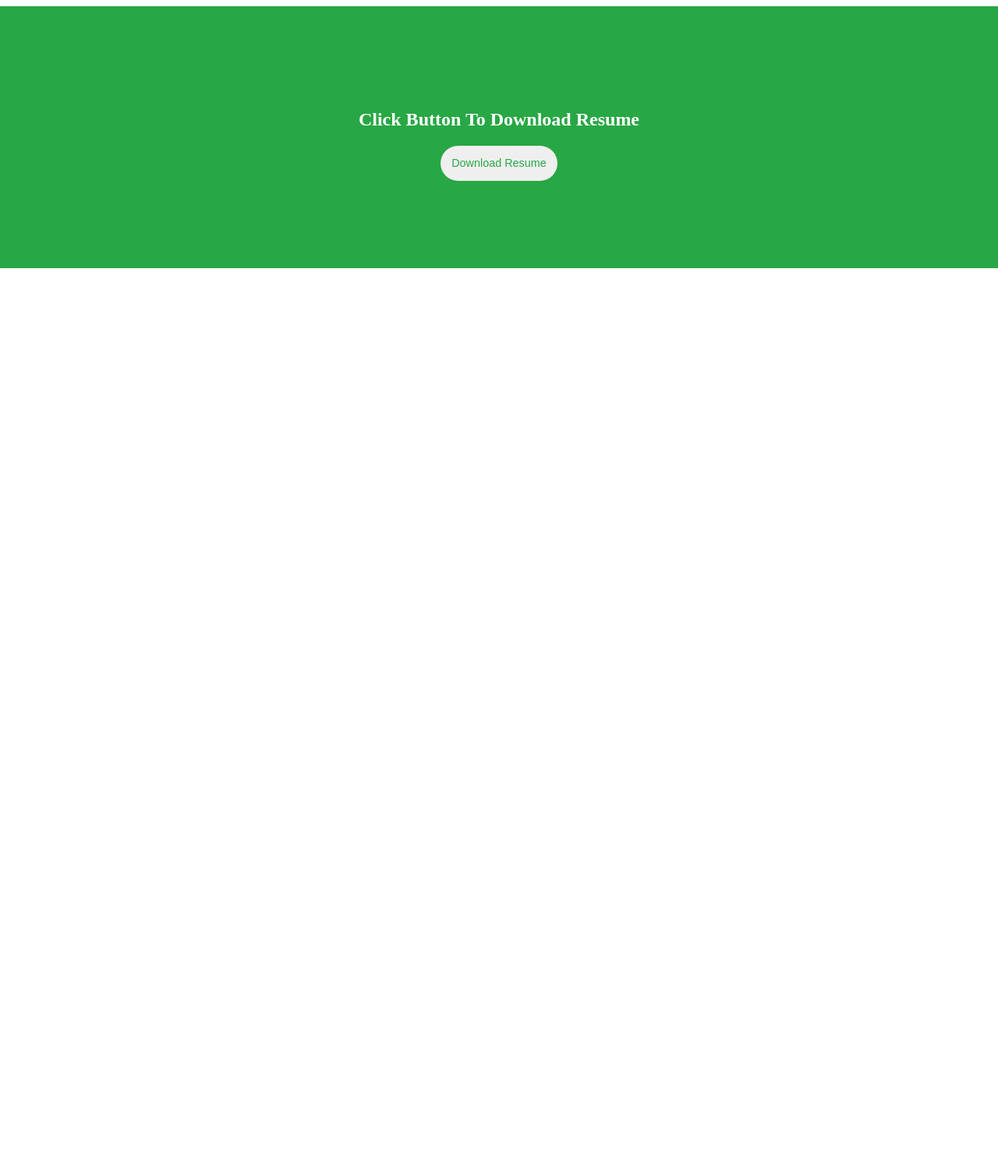
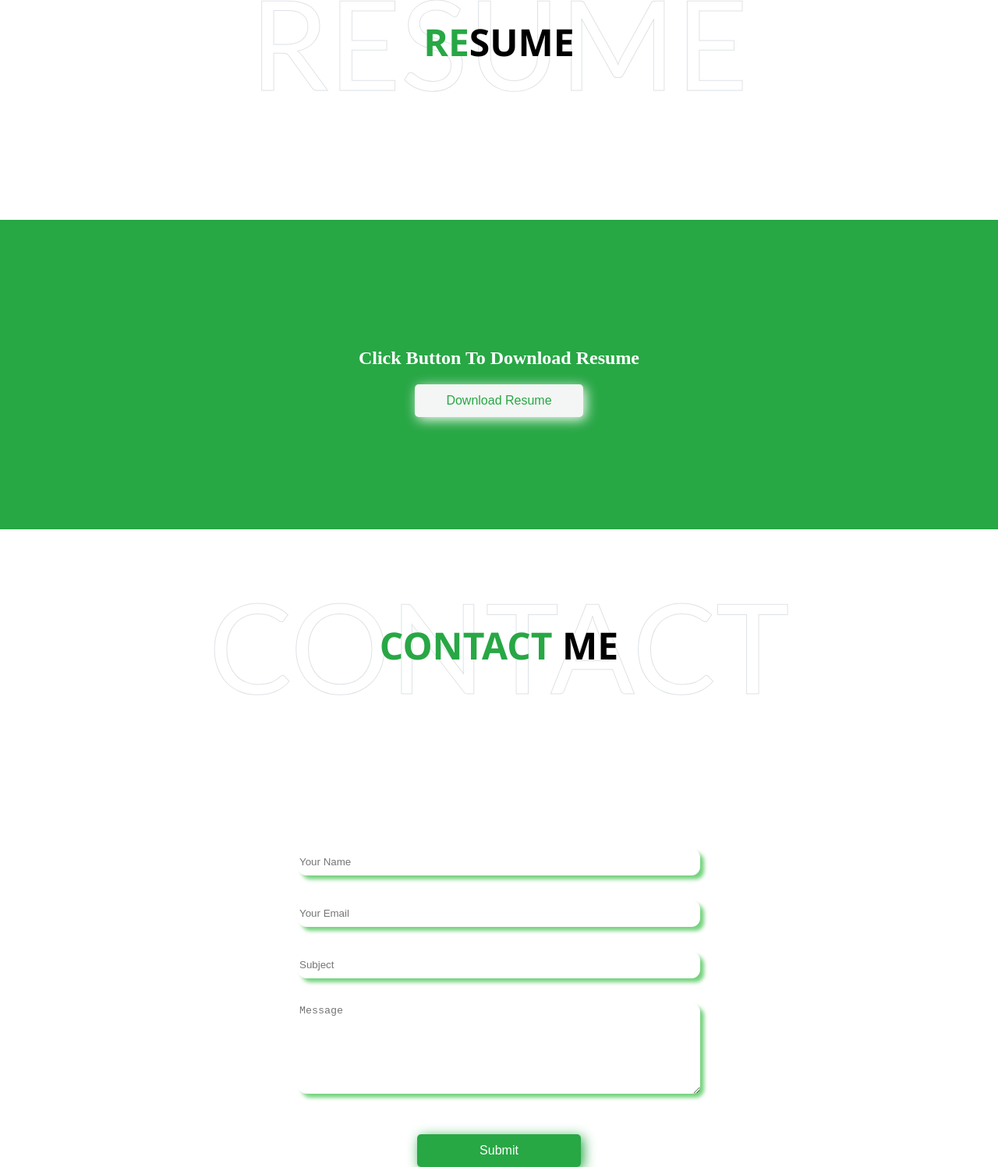
Before and after one commit to thezeeshanhassan/codSoft, a plain HTML site: page portfolio/index.html in a window 1280 px wide. Shown: the part 2656-4153 px from the top of the page at 78% size. Before the commit the page ends 3000 px from the top, so only its background shows below. Drawn offline with Linux system fonts and the light colour scheme.

Commit message:
Contact Section Added

```diff
--- a/portfolio/index.html
+++ b/portfolio/index.html
@@ -152,7 +152,7 @@
                     <p class="project-description"> I've created a Simon Says game – a classic memory and
                         pattern-recognition game. Players need to follow a sequence of colors and sounds, attempting to
                         match the ever-growing pattern as the game progresses more and more. </p>
-                    <button class="button">Explore More</button>
+                    <button class="btn">Explore More</button>
                 </div>
                 <div id="todo-online" class="project-box">
                     <img src="images/todo-image.png" alt="To Do Web App" id="todo-img" class="projects-imgs">
@@ -160,7 +160,7 @@
                     <p class="project-description"> I've developed an online ToDo web app that helps users efficiently
                         manage their tasks and stay organized. With user-friendly features for adding, editing, and
                         prioritizing tasks, it simplifies the task management process. </p>
-                    <button class="button">Explore More</button>
+                    <button class="btn">Explore More</button>
                 </div>
                 <div id="opensource-projects" class="project-box">
                     <img src="images/open-source-image.png" alt="Open Source" id="opensource-img" class="projects-imgs">
@@ -169,7 +169,7 @@
                         a
                         global community of developers to improve and enhance software that's freely available to the
                         public. This involvement showcases my commitment.</p>
-                    <a href="http://github/thezeeshanhassan"><button class="button">Explore More</button></a>
+                    <a href="http://github/thezeeshanhassan"><button class="btn">Explore More</button></a>
                 </div>
             </div>
         </div>
@@ -178,13 +178,49 @@
 
     <!-- Resume Start -->
     <section id="resume-section">
-        <h1><span class="allGreen">MY </span> RESUME </h1>
+        <div class="position-relative d-flex align-items-center justify-content-center heading-div">
+            <h1 class="display-1 text-uppercase text-white" style="-webkit-text-stroke: 1px #dee2e6;">RESUME</h1>
+            <h1 class="position-absolute text-uppercase text-primary"><span class="allGreen">RE</span>SUME</h1>
+        </div>
         <div id="resume-div">
             <h2>Click Button To Download Resume</h2>
             <button class="resume-button">Download Resume</button>
         </div>
     </section>
     <!-- Resume End -->
+
+    <!-- Contact ME Start-->
+    <section id="form-section">
+
+        <div class="position-relative d-flex align-items-center justify-content-center heading-div">
+            <h1 class="display-1 text-uppercase text-white" style="-webkit-text-stroke: 1px #dee2e6;">CONTACT</h1>
+            <h1 class="position-absolute text-uppercase text-primary"><span class="allGreen">CONTACT</span> ME</h1>
+        </div>
+        <div class="contact-div">
+
+            <form action="#" method="post">
+                <div class="form-group">
+                    <label for="name"></label>
+                    <input type="text" id="form-name" name="name" required placeholder="Your Name">
+                </div>
+                <div class="form-group">
+                    <label for="email"></label>
+                    <input type="email" id="email" name="email" required placeholder="Your Email">
+                </div>
+                <div class="form-group">
+                    <label for="subject"></label>
+                    <input type="text" id="subject" name="subject" required placeholder="Subject">
+                </div>
+                <div class="form-group">
+                    <label for="message"></label>
+                    <textarea id="message" name="message" required placeholder="Message"></textarea>
+                </div>
+                <button type="submit" class="btn" id="form-button">Submit</button>
+            </form>
+        </div>
+    </section>
+
+    <!-- Contact Me End -->
 </body>
 
 </html>
--- a/portfolio/style.css
+++ b/portfolio/style.css
@@ -84,16 +84,23 @@ p {
     font-family: 'Segoe UI', Tahoma, Geneva, Verdana, sans-serif;
 }
 
-#div-button {
-    padding-top: 1.5rem;
+.btn {
+    text-decoration: none;
+    border: none;
+    padding: 12px 40px;
+    font-size: 16px;
+    background-color: #28a745;
+    color: #fff;
+    border-radius: 5px;
+    box-shadow: 0.2rem 0.2rem 1rem #28a745;
+    cursor: pointer;
+    outline: none;
+    transition: 0.2s all;
 }
 
-.button {
-    padding: 0.8rem 1.5rem;
-    background-color: #28a745;
-    color: white;
-    border-radius: 10rem;
-    border: none;
+.btn:active {
+    transform: scale(0.90);
+    box-shadow: 0.2rem 0.2rem 1rem #28a745;
 }
 
 
@@ -409,7 +416,7 @@ img {
     align-items: center;
     flex-direction: column;
     padding-bottom: 2rem;
-    box-shadow: 0 5px 10px rgba(0, 0, 0, 0.2);
+    box-shadow: 0.2rem 0.2rem 1rem #28a745;
     margin-left: 1rem;
 }
 
@@ -419,10 +426,9 @@ img {
 }
 
 .project-box:hover {
-    background-color: rgb(228, 232, 232);
-    transition-duration: 1.5s;
+    /* background-color: #eff4f0;
+    transition-duration: 0.5s; */
     border-radius: 1rem;
-    box-shadow: #28a745;
 }
 
 .project-name {
@@ -443,8 +449,8 @@ img {
     align-items: center;
     justify-content: center;
     color: white;
-    padding-top: 7rem;
-    padding-bottom: 7rem;
+    padding-top: 9rem;
+    padding-bottom: 9rem;
     background-color: #28a745;
 }
 
@@ -455,16 +461,73 @@ img {
 }
 
 .resume-button {
-    border: white;
-    padding: 0.9rem;
-    border-radius: 5rem;
+
+    text-decoration: none;
+    border: none;
+    padding: 12px 40px;
+    font-size: 16px;
+    background-color: #f3f6f4;
+    color: #28a745;
+    border-radius: 5px;
+    box-shadow: 0.2rem 0.2rem 1rem #fefefe;
     cursor: pointer;
-    color: #28a745;
-    font-size: 0.9rem;
+    outline: none;
+    transition: 0.2s all;
 }
 
 .resume-button:hover {
-    color: black;
+    transform: scale(0.90);
+    box-shadow: 0.2rem 0.2rem 1rem #28a745;
 }
 
 /* Resume Section End */
+
+
+/* Contact Form Start */
+
+#form-section {
+    display: block;
+    text-align: center;
+}
+
+#form-name,
+#email,
+#subject {
+    margin-top: 2rem;
+    width: 40%;
+    border-radius: 0.7rem;
+    height: 2rem;
+    box-shadow: 5px 5px 5px rgba(5, 174, 22, 0.557);
+    border: none;
+}
+
+/* #form-name,
+#email,
+#subject:hover {
+    color: #28a745;
+    border: none;
+    box-shadow: 0.2rem 0.2rem 0.2rem rgba(5, 174, 22, 0.557);
+} */
+
+#message {
+    border-radius: 0.7rem;
+    width: 40%;
+    margin-top: 2rem;
+    height: 7rem;
+    border: none;
+    box-shadow: 5px 5px 5px rgba(5, 174, 22, 0.557);
+}
+
+#message:hover {
+    color: #28a745;
+    border: none;
+    box-shadow: 5px 5px 5px rgba(5, 174, 22, 0.557);
+}
+
+#form-button {
+    margin-top: 3rem;
+    padding-left: 5rem;
+    padding-right: 5rem;
+}
+
+/* Contact Form End */
```
